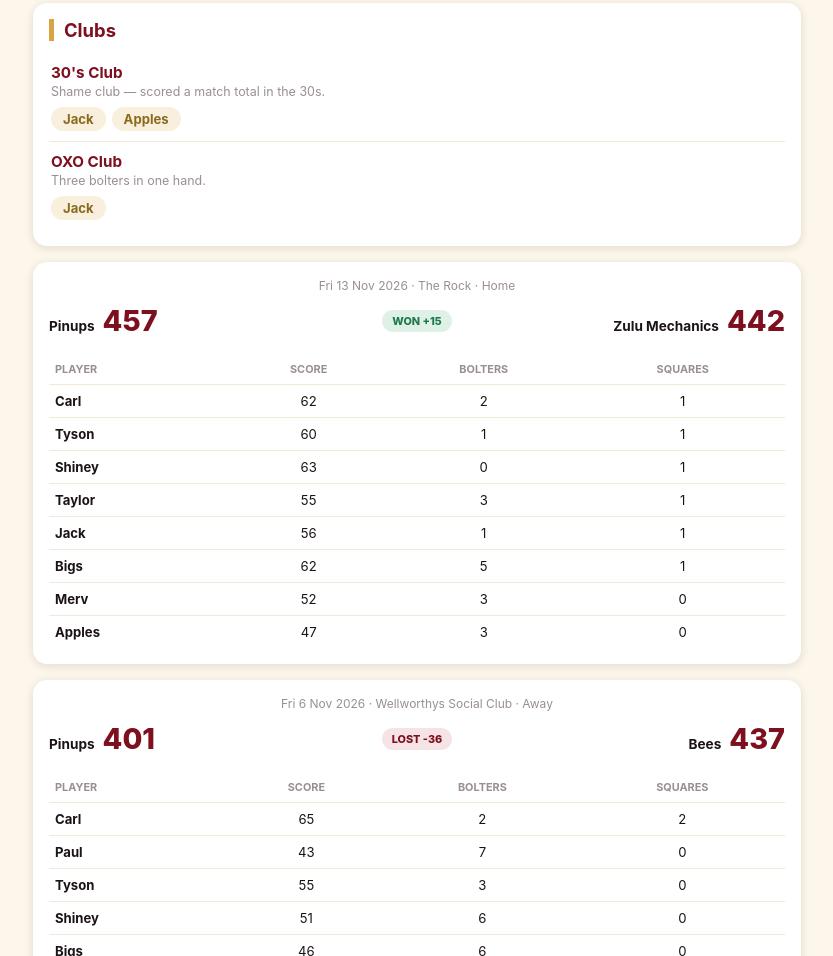
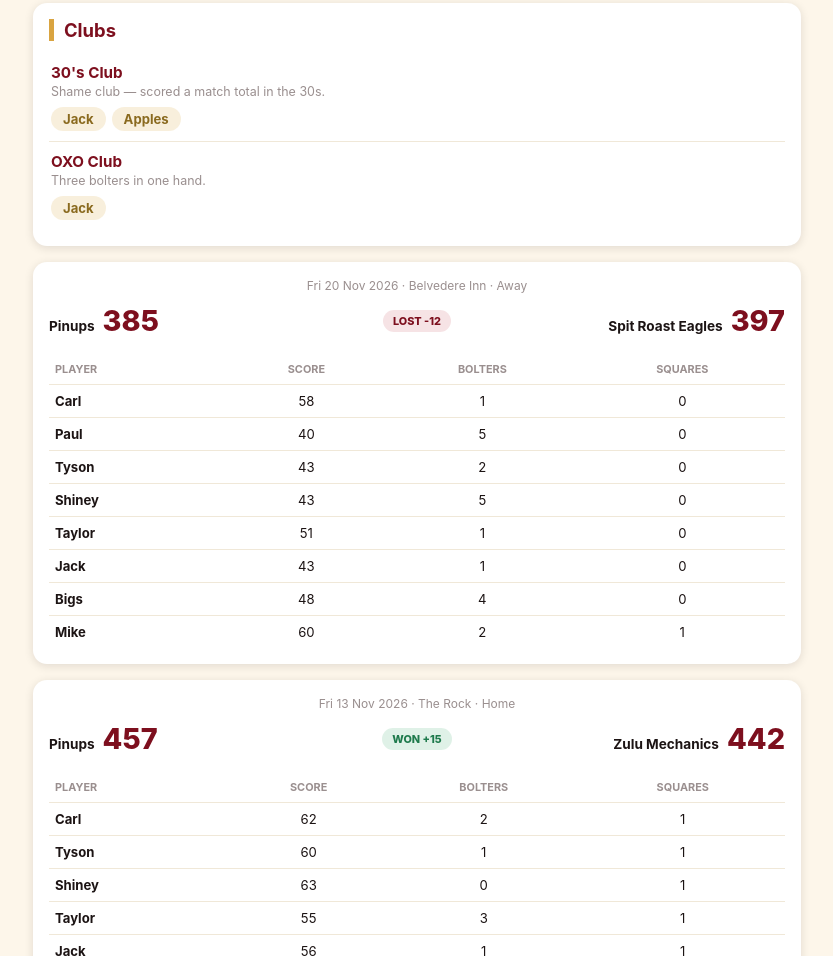
Before and after one commit to phipps021897/Pinups, a plain HTML site: page results.html in a window 1280 px wide. Shown: the part 1265-2221 px from the top of the page, without its empty margins (223-1056 px from the left). Drawn offline with Linux system fonts and the light colour scheme.

Commit message:
Add Spit Roast Eagles result: Pinups 385 - 397 (Away loss)

```diff
--- a/assets/js/results-data.js
+++ b/assets/js/results-data.js
@@ -145,6 +145,24 @@ const PINUPS_RESULTS = [
       { name: "Apples", score: 47, bolters: 3, squares: 0 },
     ],
   },
+  {
+    date: "2026-11-20",
+    opponent: "Spit Roast Eagles",
+    homeAway: "Away",
+    venue: "Belvedere Inn",
+    pinupsScore: 385,
+    opponentScore: 397,
+    players: [
+      { name: "Carl", score: 58, bolters: 1, squares: 0 },
+      { name: "Paul", score: 40, bolters: 5, squares: 0 },
+      { name: "Tyson", score: 43, bolters: 2, squares: 0 },
+      { name: "Shiney", score: 43, bolters: 5, squares: 0 },
+      { name: "Taylor", score: 51, bolters: 1, squares: 0 },
+      { name: "Jack", score: 43, bolters: 1, squares: 0 },
+      { name: "Bigs", score: 48, bolters: 4, squares: 0 },
+      { name: "Mike", score: 60, bolters: 2, squares: 1 },
+    ],
+  },
 ];
 
 // Manual Skittle of the Week awards not tied to a specific recorded match result.
--- a/results.html
+++ b/results.html
@@ -31,7 +31,7 @@
 </nav>
 
 <script src="assets/js/players-data.js?v=10"></script>
-<script src="assets/js/results-data.js?v=15"></script>
+<script src="assets/js/results-data.js?v=16"></script>
 <script src="assets/js/clubs-data.js?v=3"></script>
 <script>
   const MONTH_SHORT = ["Jan","Feb","Mar","Apr","May","Jun","Jul","Aug","Sep","Oct","Nov","Dec"];
```
Also changed, not shown: index.html (+1 -1 lines).
